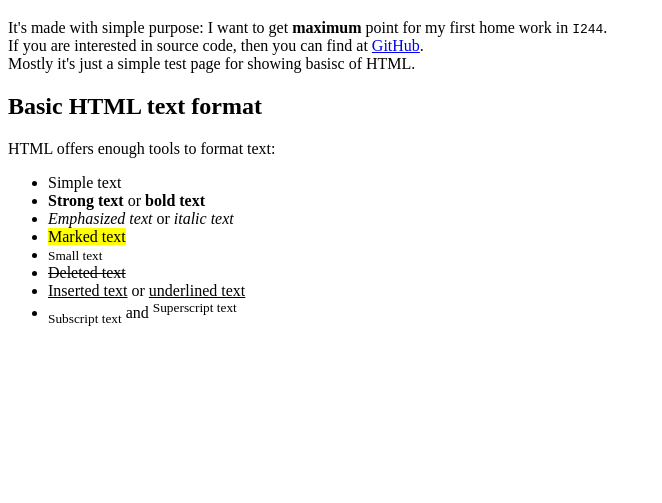
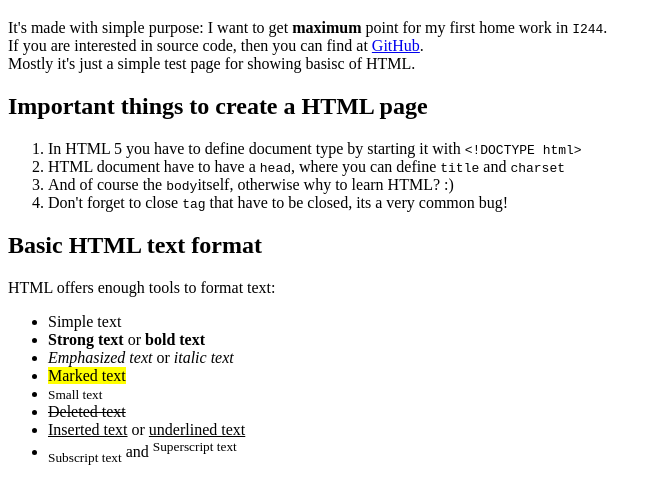
Before and after one commit to puandr/I244-yl1, a plain HTML site: page index.html in a window 1280 px wide. Shown: the part 61-564 px from the top of the page, without its empty margins (0-662 px from the left). Drawn offline with Linux system fonts and the light colour scheme.

Commit message:
Added ordered list with list of important tags

```diff
--- a/index.html
+++ b/index.html
@@ -12,6 +12,13 @@ It's made with simple purpose: I want to get <strong>maximum</strong> point for
 first home work in <code>I244</code>.<br>
 If you are interested in source code, then you can find at <a href="https://github.com/puandr/I244-yl1">GitHub</a>. <br>
 Mostly it's just a simple test page for showing basisc of HTML. <p/>
+<h2>Important things to create a HTML page</h2>
+<ol>
+	<li>In HTML 5 you have to define document type by starting it with <code>&lt;!DOCTYPE html&gt;</code></li>
+	<li>HTML document have to have a <code>head</code>, where you can define <code>title</code> and <code>charset</code></li>
+	<li>And of course the <code>body</code>itself, otherwise why to learn HTML? :)</li>
+	<li>Don't forget to close <code>tag</code> that have to be closed, its a very common bug!</li>
+</ol>
 <h2>Basic HTML text format</h2>
 HTML offers enough tools to format text:
 <ul>
@@ -25,6 +32,7 @@ HTML offers enough tools to format text:
 	<li><sub>Subscript text</sub> and <sup>Superscript text</sup></li>
 </ul>
 
+<h3></h3>
 
 </body>
 
```
